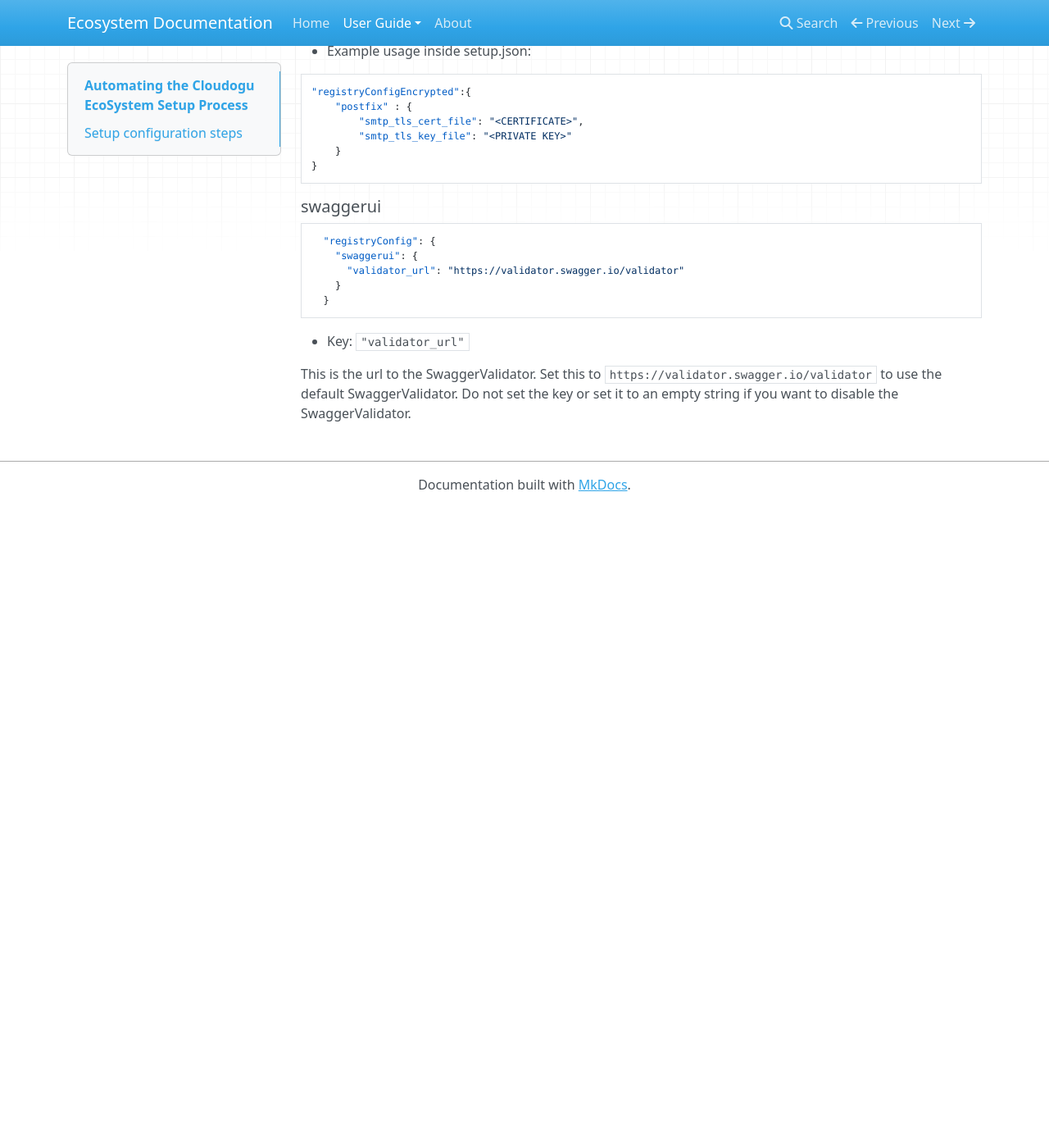
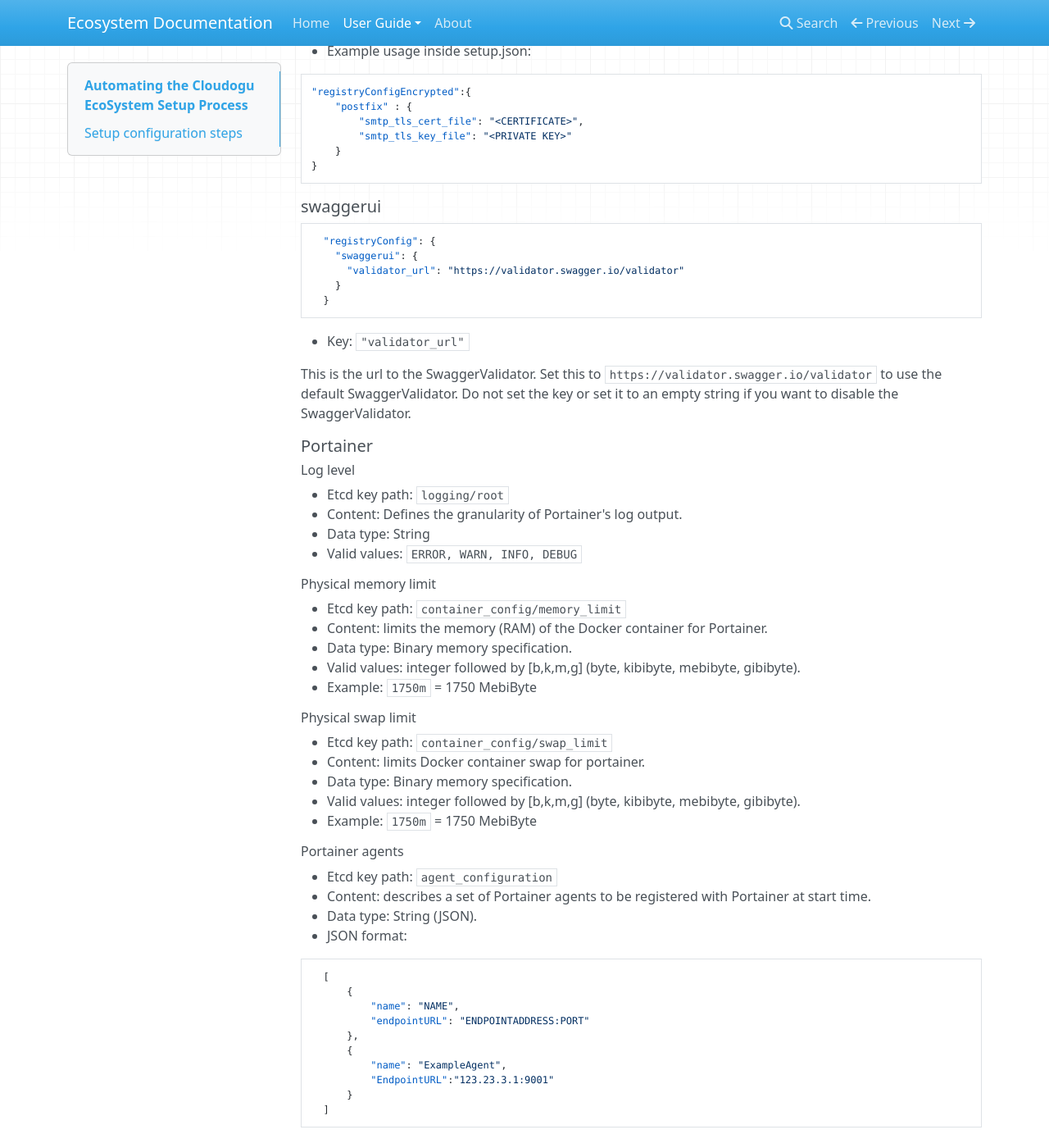
Before and after one commit to cloudogu/ecosystem, an MkDocs documentation site: the page built from docs/docs/user-guide/setup-json.md, in a window 1280 px wide and 1400 px high, scrolled down 23084 px. Shown: the whole window at 82% size. Built offline with MkDocs 1.6.1, drawn with Linux system fonts in a browser that asks for light colours; nearby versions of some CDN libraries; old or Windows-style settings are respelled for this version of MkDocs; before the commit the page ends 23703 px from its top, so only the background shows below that.

Commit message:
Update english setup.json with portainer keys

````diff
--- a/docs/docs/user-guide/setup-json.md
+++ b/docs/docs/user-guide/setup-json.md
@@ -1112,3 +1112,43 @@ Can consist the following objects:
 
   This is the url to the SwaggerValidator. Set this to `https://validator.swagger.io/validator` to use the default
   SwaggerValidator. Do not set the key or set it to an empty string if you want to disable the SwaggerValidator.
+
+##### Portainer
+
+###### Log level
+* Etcd key path: `logging/root`
+* Content: Defines the granularity of Portainer's log output.
+* Data type: String
+* Valid values: `ERROR, WARN, INFO, DEBUG`
+
+###### Physical memory limit
+* Etcd key path: `container_config/memory_limit`
+* Content: limits the memory (RAM) of the Docker container for Portainer.
+* Data type: Binary memory specification.
+* Valid values: integer followed by [b,k,m,g] (byte, kibibyte, mebibyte, gibibyte).
+* Example: `1750m` = 1750 MebiByte
+
+###### Physical swap limit
+* Etcd key path: `container_config/swap_limit`
+* Content: limits Docker container swap for portainer.
+* Data type: Binary memory specification.
+* Valid values: integer followed by [b,k,m,g] (byte, kibibyte, mebibyte, gibibyte).
+* Example: `1750m` = 1750 MebiByte
+
+###### Portainer agents
+* Etcd key path: `agent_configuration`
+* Content: describes a set of Portainer agents to be registered with Portainer at start time.
+* Data type: String (JSON).
+* JSON format:
+```json
+  [
+      {
+          "name": "NAME",
+          "endpointURL": "ENDPOINTADDRESS:PORT"
+      },
+      {
+          "name": "ExampleAgent",
+          "EndpointURL":"123.23.3.1:9001"
+      }
+  ]
+```
````
